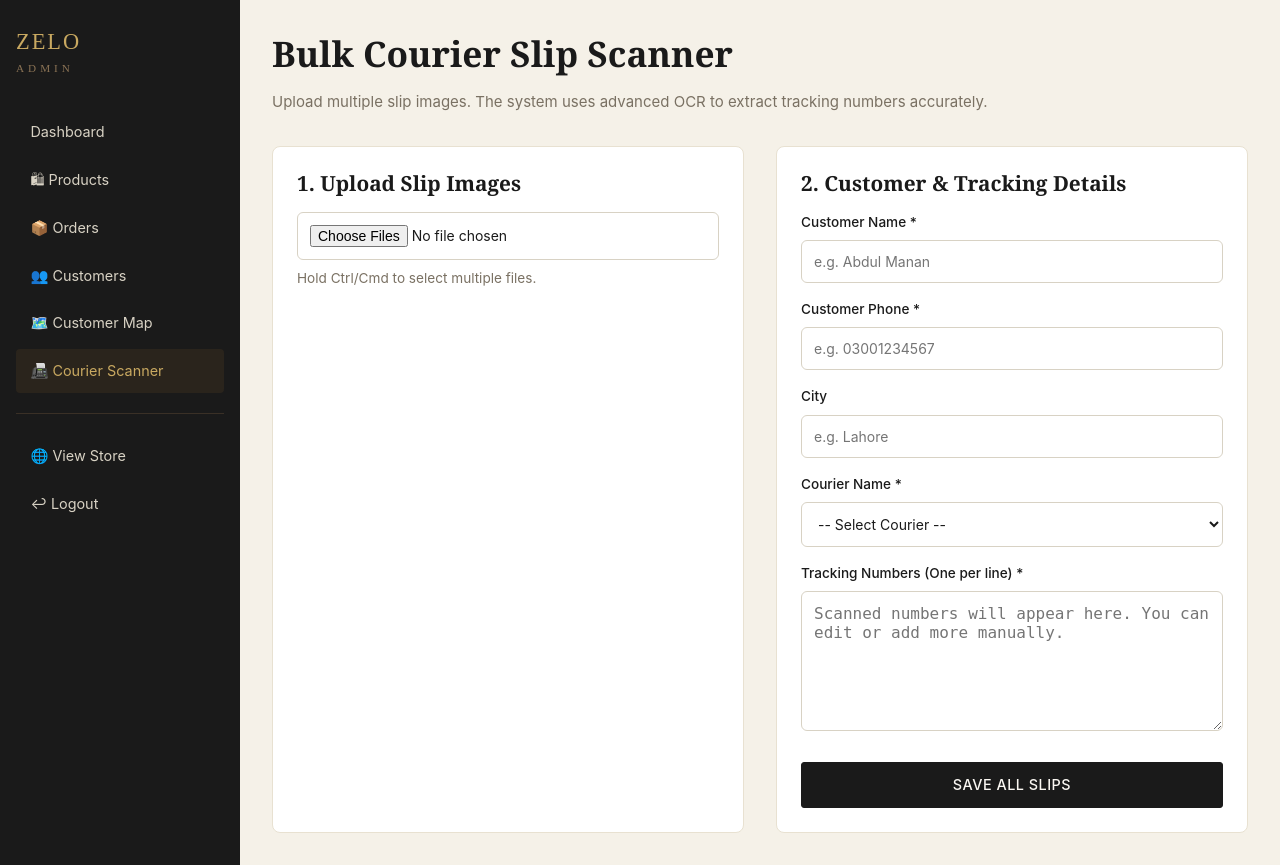
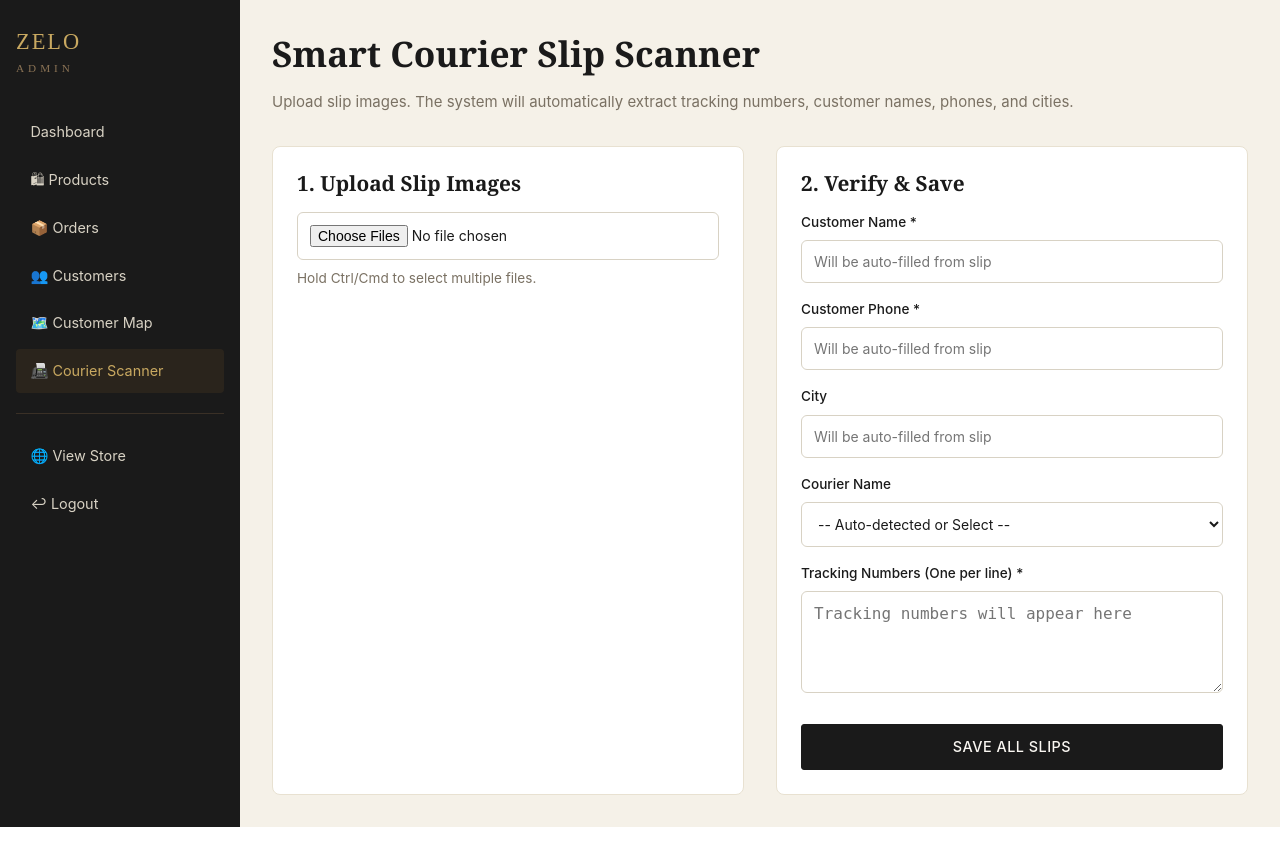
Before and after one commit to manmarsci/zelo, a Flask app: page /admin/courier-scanner in a window 1280 px wide. After the commit the page ends 827 px from the top, so only its background shows below. Run offline with Flask 3, Linux system fonts and the light colour scheme; the visitor is signed in with stand-in values (Sample User, id 1); data that the repository does not hold is empty; some libraries are stand-ins or nearby versions.

Commit message:
courier scanning

```diff
--- a/app.py
+++ b/app.py
@@ -1072,9 +1072,9 @@ def admin_courier_scanner():
 @app.route("/admin/courier-scanner/update", methods=["POST"])
 @admin_required
 def admin_courier_update():
-    name = request.form.get("customer_name", "").strip()
+    name = request.form.get("customer_name", "").strip().upper()
     phone = request.form.get("customer_phone", "").strip()
-    city = request.form.get("city", "").strip()
+    city = request.form.get("city", "").strip().upper()
     tracking_text = request.form.get("tracking_numbers", "").strip()
     courier_name = request.form.get("courier_name", "").strip()
 
@@ -1090,10 +1090,11 @@ def admin_courier_update():
             "INSERT INTO users (name, email, phone, password_hash, role) VALUES (?,?,?,?, 'customer')",
             [name, placeholder_email, phone, generate_password_hash("temp123", method='pbkdf2:sha256')]
         )
-        flash(f"New customer '{name}' created successfully.", "success")
+        flash(f"✅ New customer '{name}' created successfully.", "success")
+    else:
+        flash(f"ℹ️ Customer '{name}' already exists. Slips saved.", "info")
 
     # 2. Process Multiple Tracking Numbers
-    # Split the textarea input by newlines and clean up whitespace
     tracking_numbers = [t.strip() for t in tracking_text.split('\n') if t.strip()]
     saved_count = 0
 
@@ -1104,10 +1105,10 @@ def admin_courier_update():
             execute("""
                 INSERT INTO courier_slips (customer_name, customer_phone, city, tracking_number, courier_name)
                 VALUES (?, ?, ?, ?, ?)
-            """, [name, phone, city, t_num, courier_name])
+            """, [name, phone, city, t_num, courier_name or 'Other'])
             saved_count += 1
 
-    flash(f"Successfully saved {saved_count} tracking slips for {name}!", "success")
+    flash(f"✅ Successfully saved {saved_count} tracking slips for {name}!", "success")
     return redirect(url_for("admin_courier_scanner"))
 
 def handler(request):
--- a/templates/admin/courier_scanner.html
+++ b/templates/admin/courier_scanner.html
@@ -1,7 +1,7 @@
 {% extends "admin/base.html" %}
 {% block content %}
-<h1>Bulk Courier Slip Scanner</h1>
-<p class="muted">Upload multiple slip images. The system uses advanced OCR to extract tracking numbers accurately.</p>
+<h1>Smart Courier Slip Scanner</h1>
+<p class="muted">Upload slip images. The system will automatically extract tracking numbers, customer names, phones, and cities.</p>
 
 <div style="display:grid; grid-template-columns: 1fr 1fr; gap:2rem; margin-top:2rem;">
 
@@ -14,50 +14,50 @@
     <div id="ocrStatus" style="margin-top:1rem; font-size:.9rem; color:#8b7355; font-weight:600;"></div>
 
     <div id="extractedData" style="margin-top:1.5rem; display:none;">
-      <h4 style="margin-bottom:.5rem;">Extracted Text Preview:</h4>
-      <textarea id="rawText" rows="3" readonly style="width:100%; padding:.75rem; border:1px solid #d8d2c4; border-radius:6px; font-family:monospace; font-size:.8rem; background:#f9f9f9;"></textarea>
+      <h4 style="margin-bottom:.5rem;">Extracted Information:</h4>
+      <div id="extractedInfo" style="background:#f9f9f9; padding:1rem; border-radius:6px; font-size:.9rem;"></div>
     </div>
   </div>
 
   <!-- RIGHT: Customer & Save Form -->
   <div style="background:#fff; padding:1.5rem; border-radius:8px; border:1px solid #e8e1d1;">
-    <h3 style="margin-bottom:1rem;">2. Customer & Tracking Details</h3>
+    <h3 style="margin-bottom:1rem;">2. Verify & Save</h3>
     <form method="post" action="{{ url_for('admin_courier_update') }}">
 
       <div style="margin-bottom:1rem;">
         <label style="display:block; font-size:.85rem; font-weight:500; margin-bottom:.4rem;">Customer Name *</label>
-        <input type="text" name="customer_name" required placeholder="e.g. Abdul Manan" style="width:100%; padding:.75rem; border:1px solid #d8d2c4; border-radius:6px;" />
+        <input type="text" name="customer_name" id="customerName" required placeholder="Will be auto-filled from slip" style="width:100%; padding:.75rem; border:1px solid #d8d2c4; border-radius:6px;" />
       </div>
 
       <div style="margin-bottom:1rem;">
         <label style="display:block; font-size:.85rem; font-weight:500; margin-bottom:.4rem;">Customer Phone *</label>
-        <input type="tel" name="customer_phone" required placeholder="e.g. 03001234567" style="width:100%; padding:.75rem; border:1px solid #d8d2c4; border-radius:6px;" />
+        <input type="tel" name="customer_phone" id="customerPhone" required placeholder="Will be auto-filled from slip" style="width:100%; padding:.75rem; border:1px solid #d8d2c4; border-radius:6px;" />
       </div>
 
       <div style="margin-bottom:1rem;">
         <label style="display:block; font-size:.85rem; font-weight:500; margin-bottom:.4rem;">City</label>
-        <input type="text" name="city" placeholder="e.g. Lahore" style="width:100%; padding:.75rem; border:1px solid #d8d2c4; border-radius:6px;" />
+        <input type="text" name="city" id="city" placeholder="Will be auto-filled from slip" style="width:100%; padding:.75rem; border:1px solid #d8d2c4; border-radius:6px;" />
       </div>
 
       <div style="margin-bottom:1rem;">
-        <label style="display:block; font-size:.85rem; font-weight:500; margin-bottom:.4rem;">Courier Name *</label>
-        <select name="courier_name" required style="width:100%; padding:.75rem; border:1px solid #d8d2c4; border-radius:6px;">
-          <option value="">-- Select Courier --</option>
-          <option>TCS</option>
-          <option>Leopards Courier</option>
-          <option>CallCourier</option>
-          <option>Trax</option>
-          <option>M&P (Pakistan Post)</option>
-          <option>PostEx</option>
-          <option>BlueEx</option>
-          <option>Swyft Logistics</option>
-          <option>Other</option>
+        <label style="display:block; font-size:.85rem; font-weight:500; margin-bottom:.4rem;">Courier Name</label>
+        <select name="courier_name" id="courierName" style="width:100%; padding:.75rem; border:1px solid #d8d2c4; border-radius:6px;">
+          <option value="">-- Auto-detected or Select --</option>
+          <option value="PostEx">PostEx</option>
+          <option value="TCS">TCS</option>
+          <option value="Leopards Courier">Leopards Courier</option>
+          <option value="CallCourier">CallCourier</option>
+          <option value="Trax">Trax</option>
+          <option value="M&P (Pakistan Post)">M&P (Pakistan Post)</option>
+          <option value="BlueEx">BlueEx</option>
+          <option value="Swyft Logistics">Swyft Logistics</option>
+          <option value="Other">Other</option>
         </select>
       </div>
 
       <div style="margin-bottom:1.5rem;">
         <label style="display:block; font-size:.85rem; font-weight:500; margin-bottom:.4rem;">Tracking Numbers (One per line) *</label>
-        <textarea name="tracking_numbers" id="trackingInput" rows="6" required placeholder="Scanned numbers will appear here. You can edit or add more manually." style="width:100%; padding:.75rem; border:1px solid #d8d2c4; border-radius:6px; font-family:monospace; font-size:1rem;"></textarea>
+        <textarea name="tracking_numbers" id="trackingInput" rows="4" required placeholder="Tracking numbers will appear here" style="width:100%; padding:.75rem; border:1px solid #d8d2c4; border-radius:6px; font-family:monospace; font-size:1rem;"></textarea>
       </div>
 
       <button type="submit" class="btn btn-primary" style="width:100%;">Save All Slips</button>
@@ -65,80 +65,135 @@
   </div>
 </div>
 
-<!-- Tesseract.js with Better Models -->
+<!-- Tesseract.js with Advanced Configuration -->
 <script src="https://cdn.jsdelivr.net/npm/tesseract.js@5/dist/tesseract.min.js"></script>
 <script>
   const fileInput = document.getElementById('slipImages');
   const statusDiv = document.getElementById('ocrStatus');
   const extractedDiv = document.getElementById('extractedData');
-  const rawTextArea = document.getElementById('rawText');
+  const extractedInfo = document.getElementById('extractedInfo');
+  const customerNameInput = document.getElementById('customerName');
+  const customerPhoneInput = document.getElementById('customerPhone');
+  const cityInput = document.getElementById('city');
+  const courierSelect = document.getElementById('courierName');
   const trackingInput = document.getElementById('trackingInput');
 
   fileInput.addEventListener('change', async (e) => {
     const files = Array.from(e.target.files);
     if (files.length === 0) return;
 
-    statusDiv.innerHTML = `⏳ Starting scan of ${files.length} images...`;
+    statusDiv.innerHTML = `⏳ Starting intelligent scan of ${files.length} images...`;
     extractedDiv.style.display = 'none';
-    trackingInput.value = '';
-    rawTextArea.value = '';
 
-    let allNumbers = new Set();
-    let allRawText = '';
+    let allTrackingNumbers = new Set();
+    let extractedData = {
+      names: [],
+      phones: [],
+      cities: [],
+      courier: null
+    };
 
     try {
       for (let i = 0; i < files.length; i++) {
         statusDiv.innerHTML = ` Scanning image ${i + 1} of ${files.length}...`;
 
-        // Advanced Tesseract configuration for better accuracy
+        // Advanced OCR with optimized settings for courier slips
         const { data: { text } } = await Tesseract.recognize(files[i], 'eng', {
-          logger: m => {
-            if (m.status === 'recognizing text') {
-              console.log(`Progress: ${Math.round(m.progress * 100)}%`);
-            }
-          },
-          errorHandler: err => console.error(err),
-          // Better OCR parameters
-          tessedit_pageseg_mode: Tesseract.PSM.AUTO, // Auto page segmentation
-          tessedit_char_whitelist: '0123456789ABCDEFGHIJKLMNOPQRSTUVWXYZabcdefghijklmnopqrstuvwxyz -./:', // Limit characters
+          tessedit_pageseg_mode: Tesseract.PSM.AUTO,
+          tessedit_char_whitelist: '0123456789ABCDEFGHIJKLMNOPQRSTUVWXYZabcdefghijklmnopqrstuvwxyz -./:@()\\n',
           preserve_interword_spaces: '1',
         });
 
-        allRawText += `--- Image ${i+1} ---\n${text}\n\n`;
-
-        // Smarter extraction for Pakistani courier formats
-        // Match patterns like:
-        // - 10-15 digit numbers (standard tracking)
-        // - Numbers with dashes/spaces (e.g., 123-456-789)
-        // - TCS format: TC followed by numbers
-        // - Leopards: LEO followed by numbers
-        const patterns = [
+        // Extract tracking numbers (various formats)
+        const trackingPatterns = [
+          /\b\d{3}[-]?\d{2}[-]?\d{7,9}\b/g,  // PostEx: 08640-01-090058781
           /\b\d{10,15}\b/g,                    // Standard 10-15 digits
-          /\b\d{3}[-.\s]?\d{3}[-.\s]?\d{3,6}\b/g,  // Grouped numbers with separators
-          /\b(TC|TCS|LEO|LEOPARDS|CC|TRAX)\s*[-.]?\s*\d{6,12}\b/gi, // Courier-specific prefixes
-          /\b[A-Z]{2,4}\d{6,12}\b/g            // Alpha-numeric codes
+          /\b\d{3}[-.\s]?\d{3}[-.\s]?\d{3,6}\b/g,
+          /\b(TC|TCS|LEO|LEOPARDS|CC|TRAX|PEX|POSTEX)\s*[-.]?\s*\d{6,12}\b/gi,
+          /\b[A-Z]{2,4}\d{6,12}\b/g
         ];
 
-        patterns.forEach(pattern => {
+        trackingPatterns.forEach(pattern => {
           const matches = text.match(pattern) || [];
           matches.forEach(match => {
-            // Clean up the match: remove spaces, convert to uppercase
             const cleaned = match.replace(/[\s-]/g, '').toUpperCase();
-            // Only add if it looks like a valid tracking number (has digits)
             if (/\d/.test(cleaned) && cleaned.length >= 8 && cleaned.length <= 20) {
-              allNumbers.add(cleaned);
+              allTrackingNumbers.add(cleaned);
             }
           });
         });
+
+        // Extract courier name
+        if (/postex/i.test(text)) extractedData.courier = 'PostEx';
+        else if (/tcs/i.test(text)) extractedData.courier = 'TCS';
+        else if (/leopards/i.test(text)) extractedData.courier = 'Leopards Courier';
+        else if (/callcourier/i.test(text)) extractedData.courier = 'CallCourier';
+        else if (/trax/i.test(text)) extractedData.courier = 'Trax';
+        else if (/blueex/i.test(text)) extractedData.courier = 'BlueEx';
+
+        // Extract customer name (look for "To" or "Consignee" sections)
+        const nameMatches = text.match(/(?:To|Consignee)[:\s]+([A-Za-z\s]+?)(?=\d{11}|Address|p\s*\d)/i);
+        if (nameMatches && nameMatches[1]) {
+          const name = nameMatches[1].trim().replace(/\s+/g, ' ');
+          if (name.length > 3 && name.length < 50) {
+            extractedData.names.push(name);
+          }
+        }
+
+        // Extract phone numbers (Pakistani format)
+        const phoneMatches = text.match(/03\d{9}/g);
+        if (phoneMatches) {
+          phoneMatches.forEach(phone => extractedData.phones.push(phone));
+        }
+
+        // Extract cities (Pakistani cities)
+        const cities = ['LAHORE', 'KARACHI', 'ISLAMABAD', 'RAWALPINDI', 'FAISALABAD', 'MULTAN',
+                       'PESHAWAR', 'QUETTA', 'SIALKOT', 'GUJRANWALA', 'HYDERABAD', 'BAHAWALPUR',
+                       'SARGODHA', 'SUKKUR', 'LARKANA', 'ABBOTTABAD', 'MARDAN', 'GUJRAT',
+                       'SAHIWAL', 'JHELUM', 'KASUR', 'SADIQABAD', 'KHANPUR', 'BAHAWALNAGAR',
+                       'VEHARI', 'MUZAFFARGARH', 'TOBA TEK SINGH', 'GOJRA', 'MANDI BAHAUDDIN',
+                       'HAFIZABAD', 'WAZIRABAD', 'DASKA', 'PASRUR', 'NAROWAL', 'RAJANPUR',
+                       'DG KHAN', 'DERA GHAZI KHAN', 'LODRAN', 'KHANEWAL', 'JHANG', 'CHINIOT'];
+
+        cities.forEach(city => {
+          if (new RegExp(`\\b${city}\\b`, 'i').test(text)) {
+            extractedData.cities.push(city);
+          }
+        });
       }
 
-      statusDiv.innerHTML = `✅ Successfully scanned ${files.length} images! Found ${allNumbers.size} unique tracking numbers.`;
-      rawTextArea.value = allRawText;
+      // Auto-fill the form with extracted data
+      if (extractedData.names.length > 0) {
+        customerNameInput.value = extractedData.names[0].toUpperCase();
+      }
+      if (extractedData.phones.length > 0) {
+        customerPhoneInput.value = extractedData.phones[0];
+      }
+      if (extractedData.cities.length > 0) {
+        cityInput.value = extractedData.cities[0].toUpperCase();
+      }
+      if (extractedData.courier) {
+        courierSelect.value = extractedData.courier;
+      }
+
+      // Display tracking numbers
+      const uniqueTracking = Array.from(allTrackingNumbers).sort();
+      trackingInput.value = uniqueTracking.join('\n');
+
+      // Show summary
+      extractedInfo.innerHTML = `
+        <strong style="color:#c9a961;">✅ Extraction Complete!</strong><br/>
+        <div style="margin-top:.5rem;">
+          <strong>Tracking Numbers:</strong> ${uniqueTracking.length}<br/>
+          <strong>Courier:</strong> ${extractedData.courier || 'Not detected'}<br/>
+          <strong>Customer:</strong> ${extractedData.names[0] || 'Not detected'}<br/>
+          <strong>Phone:</strong> ${extractedData.phones[0] || 'Not detected'}<br/>
+          <strong>City:</strong> ${extractedData.cities[0] || 'Not detected'}
+        </div>
+      `;
+
+      statusDiv.innerHTML = `✅ Successfully scanned ${files.length} images!`;
       extractedDiv.style.display = 'block';
-
-      // Populate textarea with numbers, one per line
-      const uniqueArray = Array.from(allNumbers).sort();
-      trackingInput.value = uniqueArray.join('\n');
 
     } catch (err) {
       statusDiv.innerHTML = '❌ Error scanning images. Please try clearer photos.';
```
